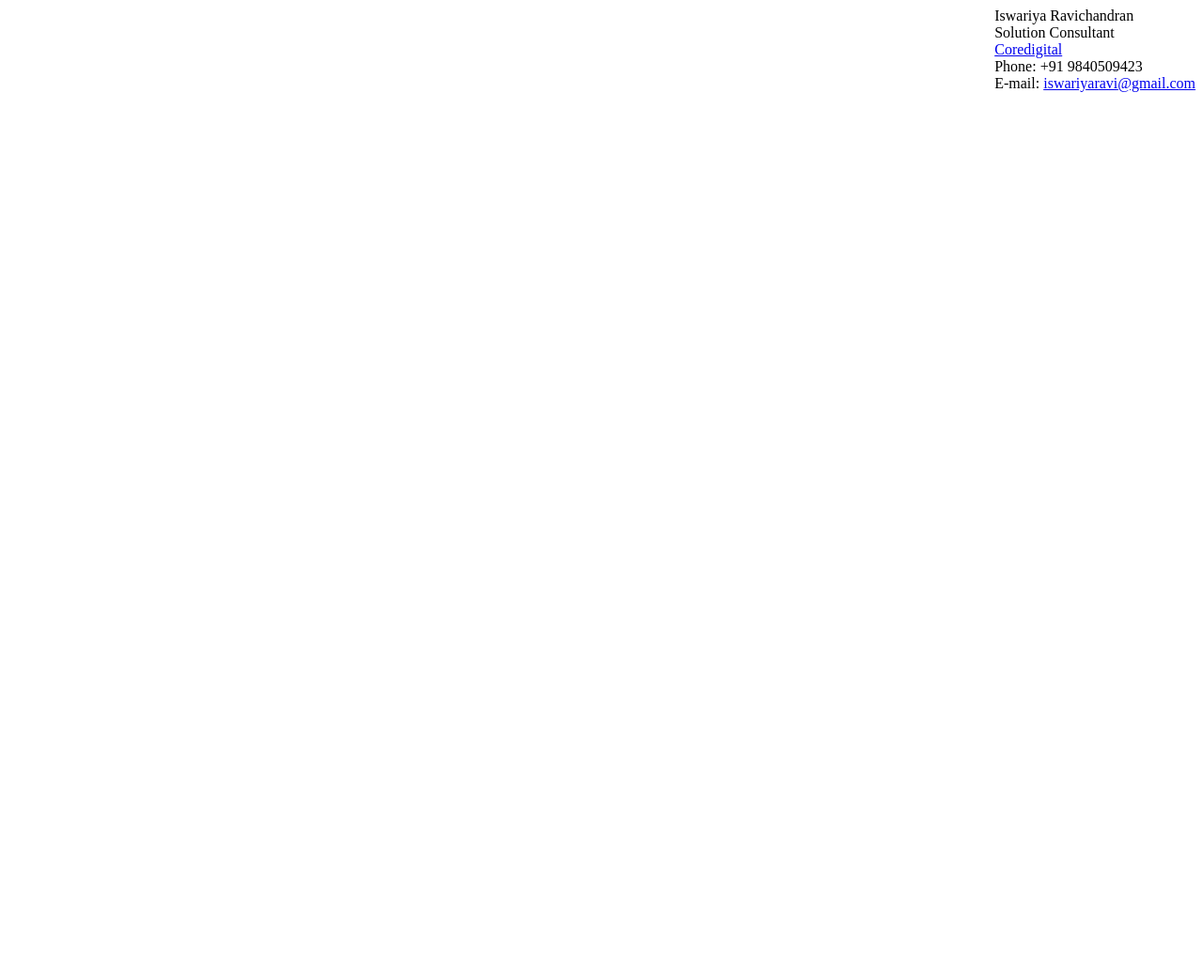
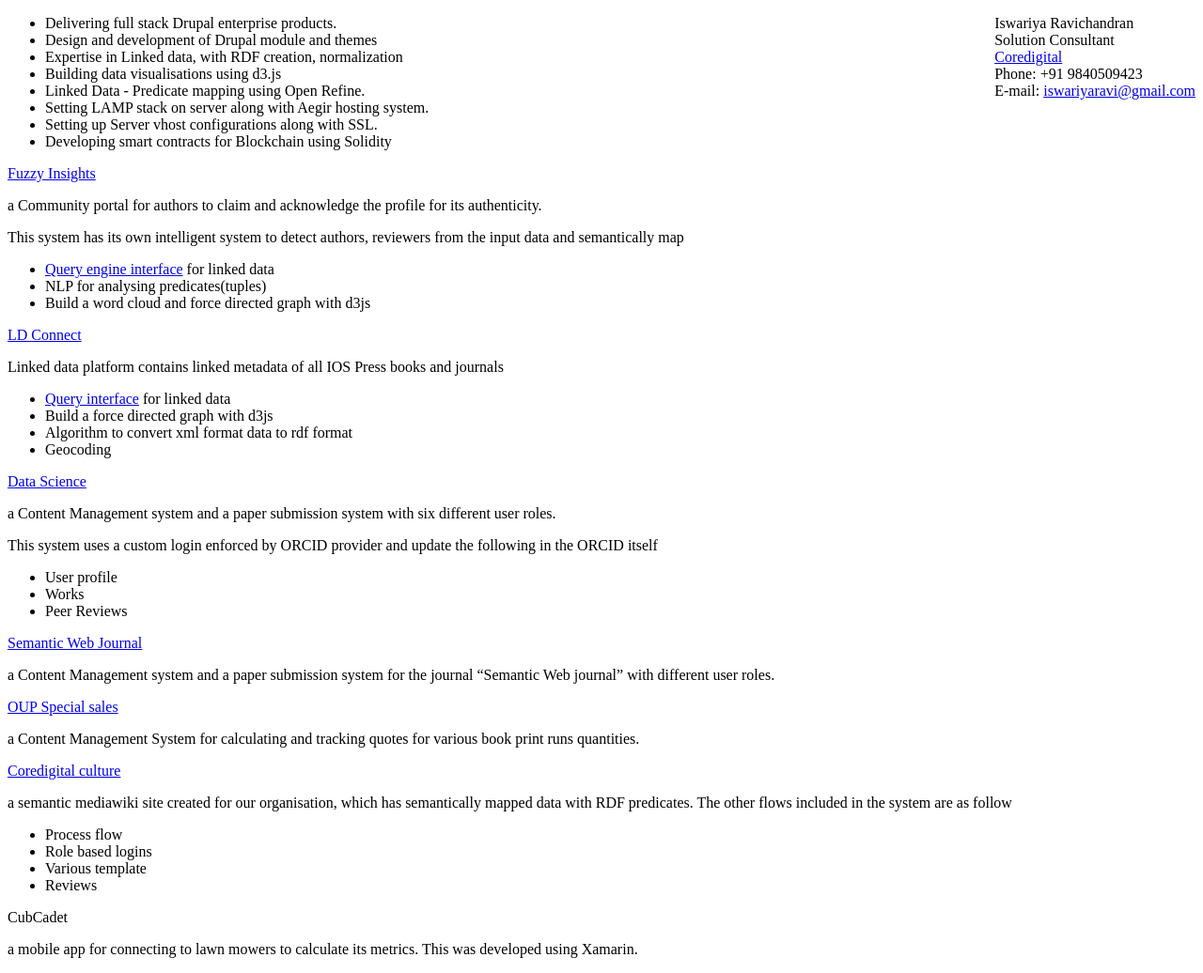
Before and after one commit to iswariya/iswariya.github.io, a plain HTML site: page index.html in a window 1280 px wide. Shown: the whole page at 94% size. Before the commit the page ends 800 px from the top, so only its background shows below. Drawn offline with Linux system fonts and the light colour scheme.

Commit message:
updated work

```diff
--- a/index.html
+++ b/index.html
@@ -1,5 +1,6 @@
 <!DOCTYPE html>
 <html lang="en">
+
 <head>
   <meta charset="UTF-8">
   <meta name="viewport" content="width=device-width, initial-scale=1.0">
@@ -7,15 +8,21 @@
   <title>Profile</title>
   <link rel="stylesheet" href="./style.css">
 </head>
+
 <body>
-  <div vocab="http://schema.org/" typeof="Person" class="about">
-    <span property="name">Iswariya Ravichandran</span><br>
+  <div vocab="http://schema.org/" typeof="Person">
+    <div class="about">
+      <span property="name">Iswariya Ravichandran</span>
+      <br>
       <span property="jobTitle">Solution Consultant</span>
-    <div property="memberOf" typeof="http://schema.org/Organization">
-      <span property="name"><a href="http://coredigital.co/">Coredigital</a></span>
+      <div property="worksFor" typeof="http://schema.org/Organization">
+        <span property="name">
+          <a href="http://coredigital.co/" target="_blank">Coredigital</a>
+        </span>
       </div>
       <div>
-      Phone: <span property="telephone">+91 9840509423</span>
+        Phone:
+        <span property="telephone">+91 9840509423</span>
       </div>
       <div>
         E-mail:
@@ -24,5 +31,83 @@
         </span>
       </div>
     </div>
+  </div>
+  <div vocab="http://schema.org/" typeof="CreativeWork">
+    <div>
+      <span property="about">
+        <ul>
+          <li>Delivering full stack Drupal enterprise products.</li>
+          <li>Design and development of Drupal module and themes</li>
+          <li>Expertise in Linked data, with RDF creation, normalization</li>
+          <li>Building data visualisations using d3.js</li>
+          <li>Linked Data - Predicate mapping using Open Refine.</li>
+          <li>Setting LAMP stack on server along with Aegir hosting system.</li>
+          <li>Setting up Server vhost configurations along with SSL.</li>
+          <li>Developing smart contracts for Blockchain using Solidity</li>
+        </ul>
+      </span>
+      <span property="exampleOfWork">
+        <a href="http://fuzzyinsights.com/">Fuzzy Insights</a>
+        <p>a Community portal for authors to claim and acknowledge the profile for its authenticity.</p>
+        <p>This system has its own intelligent system to detect authors, reviewers from the input data and semantically map</p>
+        <ul>
+          <li>
+            <a href="http://lod.fuzzyinsights.com/journal.html">Query engine interface</a> for linked data
+          </li>
+          <li>NLP for analysing predicates(tuples)</li>
+          <li>Build a word cloud and force directed graph with d3js</li>
+        </ul>
+      </span>
+      <span property="exampleOfWork">
+        <a href="http://ld.iospress.nl/">LD Connect</a>
+        <p>Linked data platform contains linked metadata of all IOS Press books and journals</p>
+        <ul>
+          <li>
+            <a href="http://ld.iospress.nl/query-interface">Query interface</a> for linked data
+          </li>
+          <li>Build a force directed graph with d3js</li>
+          <li>Algorithm to convert xml format data to rdf format</li>
+          <li>Geocoding</li>
+        </ul>
+      </span>
+      <span property="exampleOfWork">
+        <a href="https://datasciencehub.net/">Data Science</a>
+        <p>a Content Management system and a paper submission system with six different user roles.</p>
+        <p>This system uses a custom login enforced by ORCID provider and update the following in the ORCID itself</p>
+        <ul>
+          <li>User profile</li>
+          <li>Works</li>
+          <li>Peer Reviews</li>
+        </ul>
+      </span>
+      <span property="exampleOfWork">
+        <a href="http://semantic-web-journal.net/">Semantic Web Journal</a>
+        <p>a Content Management system and a paper submission system for the journal “Semantic Web journal” with different user
+          roles.
+        </p>
+      </span>
+      <span property="exampleOfWork">
+        <a href="http://oupspecialsales.newgen.co/">OUP Special sales</a>
+        <p>a Content Management System for calculating and tracking quotes for various book print runs quantities.</p>
+      </span>
+      <span property="exampleOfWork">
+        <a href="http://culture.coredigital.co/">Coredigital culture</a>
+        <p>a semantic mediawiki site created for our organisation, which has semantically mapped data with RDF predicates. The
+          other flows included in the system are as follow
+        </p>
+        <ul>
+          <li>Process flow</li>
+          <li>Role based logins</li>
+          <li>Various template</li>
+          <li>Reviews</li>
+        </ul>
+      </span>
+      <span property="exampleOfWork">
+        <p>CubCadet</p>
+        <p>a mobile app for connecting to lawn mowers to calculate its metrics. This was developed using Xamarin.</p>
+      </span>
+    </div>
+  </div>
 </body>
+
 </html>
```
Lines whose indentation alone changed are shown as unchanged.
